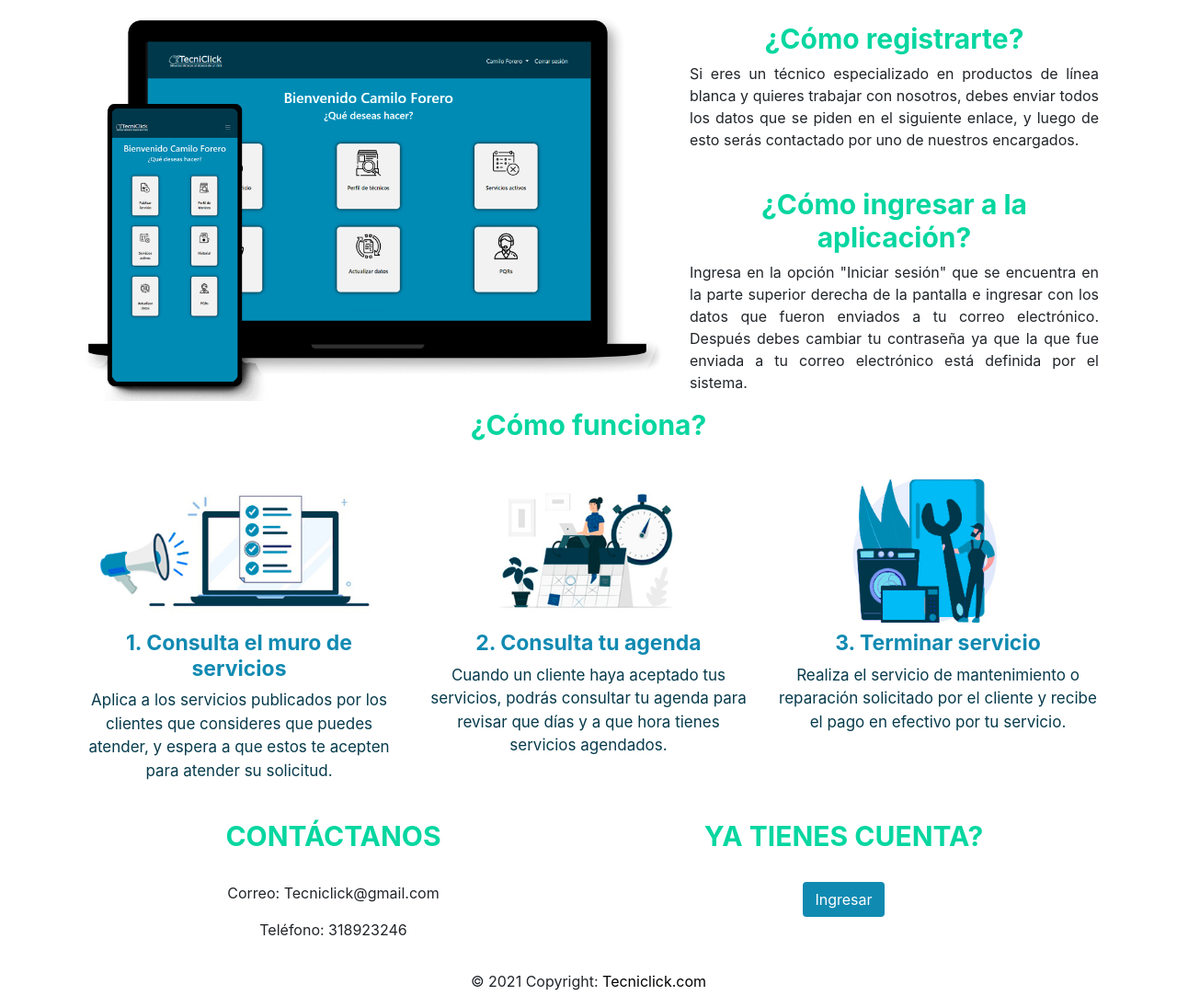
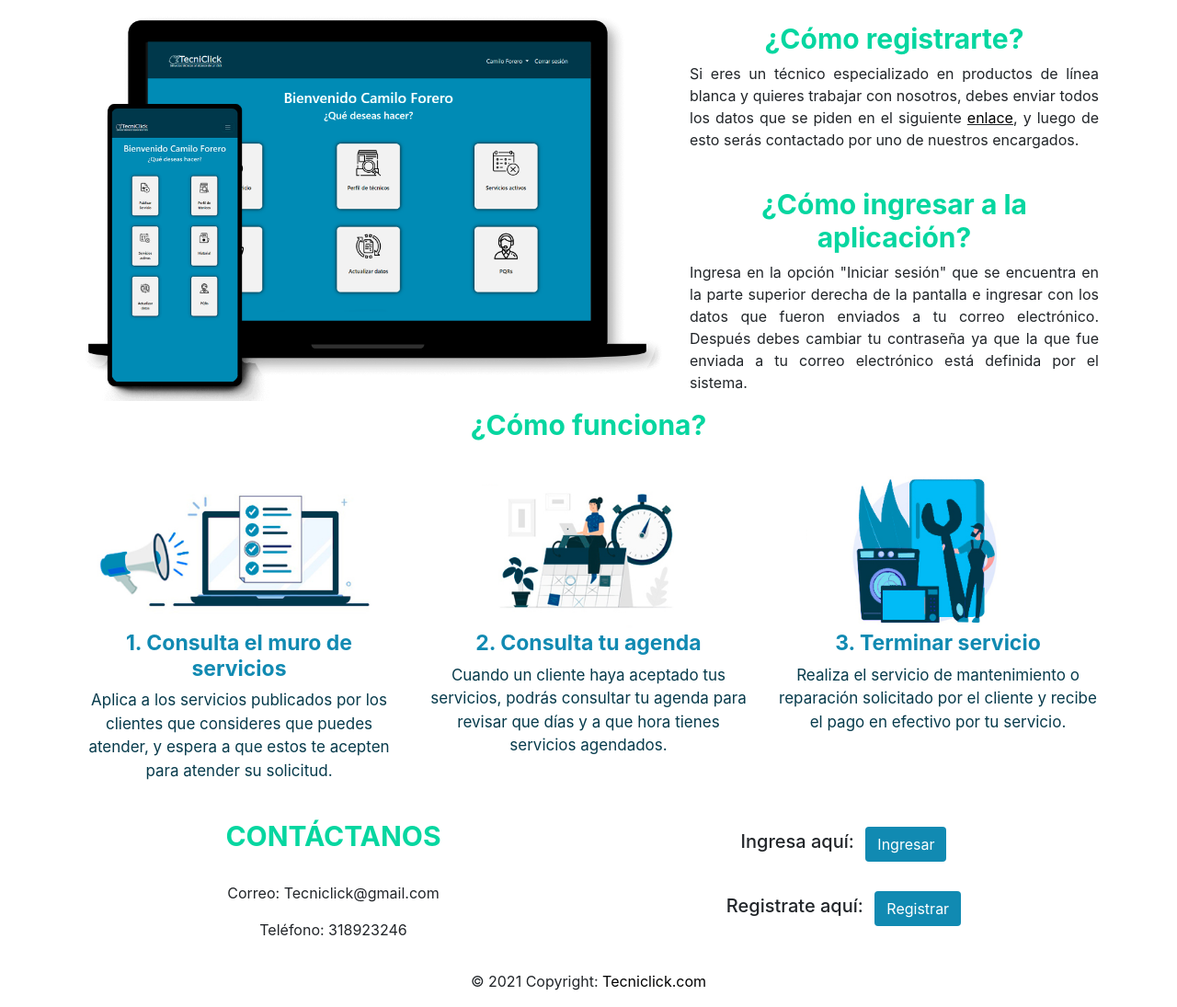
Before and after one commit to camilo381999/Proyecto, a PHP site: page /Proyecto/tecnicos.php in a window 1280 px wide. Shown: the part 96-1191 px from the top of the page at 92% size. Run offline with PHP 8.4, Linux system fonts and the light colour scheme.

Commit message:
index de tecnicos envía a formulario de registro

```diff
--- a/tecnicos.php
+++ b/tecnicos.php
@@ -26,7 +26,7 @@ include_once('templates/menu.php');
         <div class="col-md-5 col-sm-12 col-xs-12">
             <br>
             <h2 class="h2-titulos">¿Cómo registrarte?</h2>
-            <p style="text-align: justify;">Si eres un técnico especializado en productos de línea blanca y quieres trabajar con nosotros, debes enviar todos los datos que se piden en el siguiente enlace, y luego de esto serás contactado por uno de nuestros encargados.</p>
+            <p style="text-align: justify;">Si eres un técnico especializado en productos de línea blanca y quieres trabajar con nosotros, debes enviar todos los datos que se piden en el siguiente <u><a href="https://forms.gle/AssdHcRCC4vy7SZg9">enlace</a></u>, y luego de esto serás contactado por uno de nuestros encargados.</p>
 
             <br>
             <h2 class="h2-titulos">¿Cómo ingresar a la aplicación?</h2>
@@ -65,7 +65,7 @@ include_once('templates/menu.php');
 
         <div class="container-fluid text-center text-md-left footer1">
             <div class="row">
-            <div class="col-md-6 col-sm-12 col-xs-12">
+                <div class="col-md-6 col-sm-12 col-xs-12">
                     <h5 class="text-uppercase font-weight-bold h2-titulos">Contáctanos</h5><br>
                     <p class="footer-p">Correo: Tecniclick@gmail.com</p>
                     <p class="footer-p">Teléfono: 318923246</p>
@@ -73,10 +73,22 @@ include_once('templates/menu.php');
                 </div>
                 <hr class="clearfix w-100 d-md-none pb-3">
                 <div class="col-md-6 col-sm-12 col-xs-12">
-                    <h5 class="text-uppercase font-weight-bold h2-titulos">Ya tienes cuenta?</h5><br>
-                    <div class="row justify-content-center">
-                        <a href="ingresar.php" class="btn btn-default btnFooter">Ingresar</a>
-                    </div>
+                    <ul class="list-unstyled list-inline text-center py-2">
+                        <li class="list-inline-item">
+                            <h5 class="mb-1">Ingresa aquí:</h5>
+                        </li>
+                        <li class="list-inline-item">
+                            <a href="ingresar.php" class="btn btnFooter btn-rounded">Ingresar</a>
+                        </li>
+                    </ul>
+                    <ul class="list-unstyled list-inline text-center py-2">
+                        <li class="list-inline-item">
+                            <h5 class="mb-1">Registrate aquí: </h5>
+                        </li>
+                        <li class="list-inline-item">
+                            <a href="https://forms.gle/gdD5NpsQRHRcT9Jj7" class="btn btnFooter btn-rounded">Registrar</a>
+                        </li>
+                    </ul>
                 </div>
             </div>
         </div>
```
